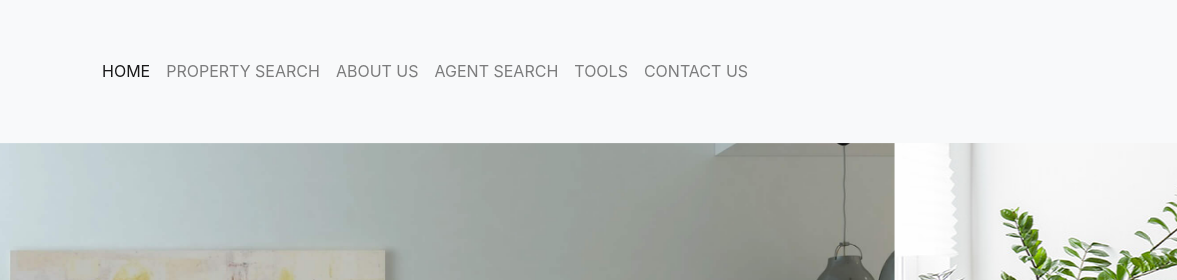
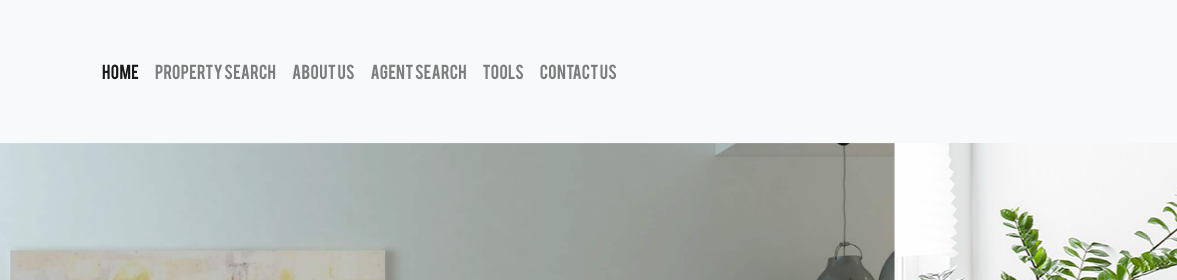
Before and after one commit to GalaxyDefender/propertyNerds, a website: page public/index.html in a window 1280 px wide. Shown: the top 280 px of the page, 103-1280 px from the left. Drawn offline with nearby package versions, Linux system fonts and the light colour scheme.

Commit message:
added BEBAS font

```diff
--- a/public/css/custom.css
+++ b/public/css/custom.css
@@ -1,3 +1,8 @@
+@font-face {
+    font-family: BEBAS;
+    src: url('../fonts/BEBAS___.TTF');
+}
+
 h1, h2 {
     text-transform: capitalize;
 }
@@ -9,6 +14,7 @@ h1, h2 {
 
 .nav-link {
     text-transform: uppercase;
+    font-family: BEBAS;
 }
 
 #myCarousel {
```
Also changed, not shown: public/fonts/BEBAS___.TTF (added).
